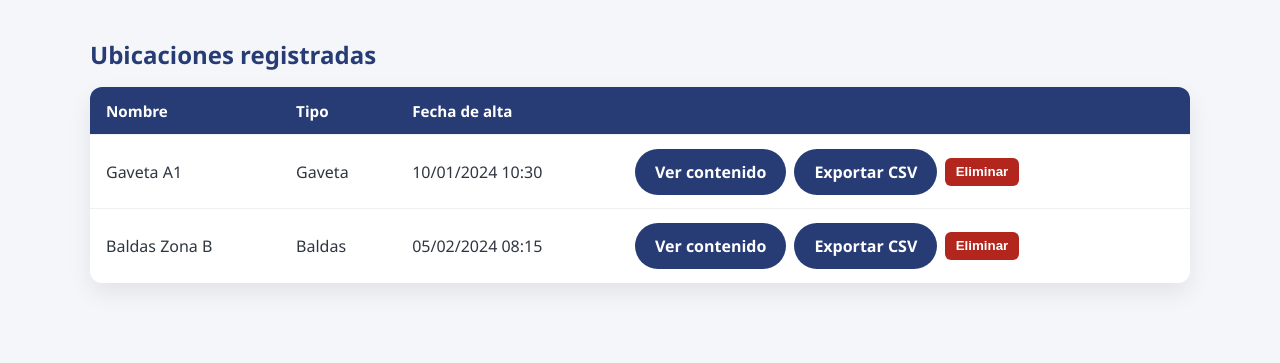
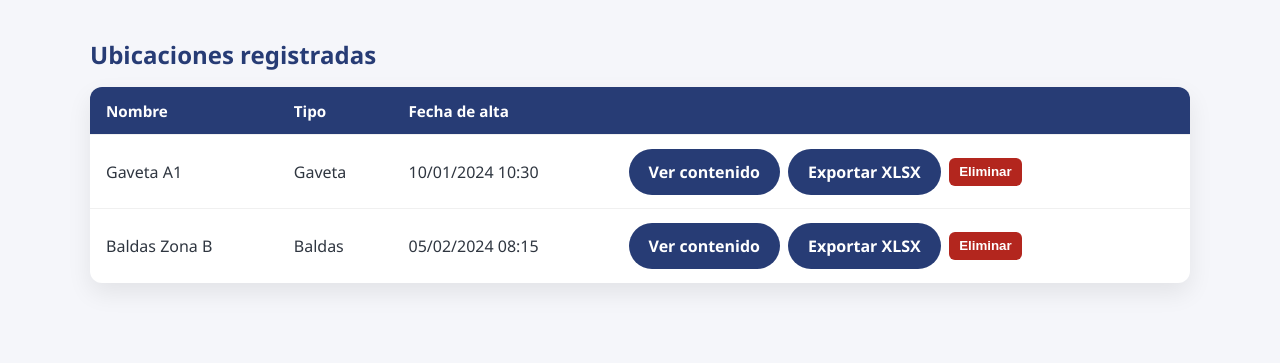
Before and after one commit to opticaelvalle-design/Gestion-de-inventario-EVO, a Flask app: page /crear-gavetas in a window 1280 px wide. Shown: the part 636-999 px from the top of the page. Run offline with Flask 3, Linux system fonts and the light colour scheme.

Commit message:
Exportar informes en formato XLSX

```diff
--- a/app.py
+++ b/app.py
@@ -1,5 +1,4 @@
 from datetime import datetime
-import csv
 import io
 import sqlite3
 from pathlib import Path
@@ -13,6 +12,7 @@ from flask import (
     send_file,
     url_for,
 )
+from openpyxl import Workbook
 
 DB_PATH = Path(__file__).with_name("inventario.db")
 
@@ -1057,17 +1057,16 @@ def crear_gavetas():
 
 @app.route("/crear-gavetas/exportar")
 def exportar_gavetas():
-    csv_buffer = io.StringIO()
-    writer = csv.writer(csv_buffer)
-    writer.writerow([
+    headers = [
         "Nombre",
         "Tipo",
         "Fecha de alta",
         "Unidades en inventario",
         "Unidades asignadas",
         "Unidades totales",
-    ])
-
+    ]
+
+    rows = []
     for ubicacion in storage_locations:
         unidades_inventario = sum(
             item["cantidad"] for item in inventory_items if item["ubicacion"].lower() == ubicacion["nombre"].lower()
@@ -1077,7 +1076,7 @@ def exportar_gavetas():
             for asignacion in gaveta_asignaciones.values()
             if asignacion["gaveta"]["nombre"].lower() == ubicacion["nombre"].lower()
         )
-        writer.writerow(
+        rows.append(
             [
                 ubicacion["nombre"],
                 ubicacion["tipo"],
@@ -1088,12 +1087,15 @@ def exportar_gavetas():
             ]
         )
 
-    output = io.BytesIO()
-    output.write(csv_buffer.getvalue().encode("utf-8"))
-    output.seek(0)
-    filename = f"gavetas_{datetime.now().strftime('%Y%m%d_%H%M%S')}.csv"
-
-    return send_file(output, mimetype="text/csv", as_attachment=True, download_name=filename)
+    output = _crear_excel(headers, rows, "Gavetas")
+    filename = f"gavetas_{datetime.now().strftime('%Y%m%d_%H%M%S')}.xlsx"
+
+    return send_file(
+        output,
+        mimetype="application/vnd.openxmlformats-officedocument.spreadsheetml.sheet",
+        as_attachment=True,
+        download_name=filename,
+    )
 
 
 @app.route("/crear-gavetas/<path:nombre>/exportar-csv")
@@ -1146,21 +1148,18 @@ def exportar_gaveta_csv(nombre: str):
         if not producto["descripcion"]:
             producto["descripcion"] = asignacion.get("descripcion", "")
 
-    csv_buffer = io.StringIO()
-    writer = csv.writer(csv_buffer)
-    writer.writerow(
-        [
-            "Código",
-            "Descripción",
-            "Unidades en inventario",
-            "Unidades asignadas",
-            "Total en gaveta",
-        ]
-    )
-
+    headers = [
+        "Código",
+        "Descripción",
+        "Unidades en inventario",
+        "Unidades asignadas",
+        "Total en gaveta",
+    ]
+
+    rows = []
     for producto in sorted(recuento_productos.values(), key=lambda item: item["codigo"].lower()):
         total = producto["inventario"] + producto["asignadas"]
-        writer.writerow(
+        rows.append(
             [
                 producto["codigo"],
                 producto["descripcion"],
@@ -1170,12 +1169,19 @@ def exportar_gaveta_csv(nombre: str):
             ]
         )
 
-    output = io.BytesIO()
-    output.write(csv_buffer.getvalue().encode("utf-8"))
-    output.seek(0)
-    filename = f"gaveta_{ubicacion['nombre'].replace(' ', '_')}_{datetime.now().strftime('%Y%m%d_%H%M%S')}.csv"
-
-    return send_file(output, mimetype="text/csv", as_attachment=True, download_name=filename)
+    output = _crear_excel(
+        headers,
+        rows,
+        f"Gaveta {_sanitize_sheet_name(ubicacion['nombre'])[:31] or 'Gaveta'}",
+    )
+    filename = f"gaveta_{ubicacion['nombre'].replace(' ', '_')}_{datetime.now().strftime('%Y%m%d_%H%M%S')}.xlsx"
+
+    return send_file(
+        output,
+        mimetype="application/vnd.openxmlformats-officedocument.spreadsheetml.sheet",
+        as_attachment=True,
+        download_name=filename,
+    )
 
 
 @app.route("/crear-gavetas/<path:nombre>/renombrar", methods=["POST"])
@@ -1820,21 +1826,19 @@ def subir_excel():
 
 @app.route("/subir-excel/plantilla")
 def descargar_plantilla_excel():
-    csv_buffer = io.StringIO()
-    writer = csv.writer(csv_buffer)
-    writer.writerow(["codigo", "nombre", "cantidad", "ubicacion"])
-    writer.writerow(["ABC123", "Tornillo M4", 25, "Gaveta A1"])
-    writer.writerow(["XYZ789", "Arandela 12mm", 40, "Baldas Zona B"])
-    writer.writerow(["LMN456", "Destornillador plano", 5, "Gaveta A1"])
-
-    output = io.BytesIO()
-    output.write(csv_buffer.getvalue().encode("utf-8"))
-    output.seek(0)
+    headers = ["codigo", "nombre", "cantidad", "ubicacion"]
+    rows = [
+        ["ABC123", "Tornillo M4", 25, "Gaveta A1"],
+        ["XYZ789", "Arandela 12mm", 40, "Baldas Zona B"],
+        ["LMN456", "Destornillador plano", 5, "Gaveta A1"],
+    ]
+
+    output = _crear_excel(headers, rows, "Plantilla carga")
     return send_file(
         output,
         as_attachment=True,
-        download_name="plantilla_carga_inventario.csv",
-        mimetype="text/csv",
+        download_name="plantilla_carga_inventario.xlsx",
+        mimetype="application/vnd.openxmlformats-officedocument.spreadsheetml.sheet",
     )
 
 
@@ -1851,22 +1855,44 @@ def exportar_informes():
 
 @app.route("/exportar-informes/descargar")
 def descargar_informe():
-    csv_buffer = io.StringIO()
-    writer = csv.writer(csv_buffer)
-    writer.writerow(["Código", "Nombre", "Cantidad", "Ubicación"])
-    for item in inventory_items:
-        writer.writerow([item["codigo"], item["nombre"], item["cantidad"], item["ubicacion"]])
-
-    output = io.BytesIO()
-    output.write(csv_buffer.getvalue().encode("utf-8"))
-    output.seek(0)
-    filename = f"informe_stock_{datetime.now().strftime('%Y%m%d_%H%M%S')}.csv"
+    headers = ["Código", "Nombre", "Cantidad", "Ubicación"]
+    rows = [
+        [item["codigo"], item["nombre"], item["cantidad"], item["ubicacion"]]
+        for item in inventory_items
+    ]
+
+    output = _crear_excel(headers, rows, "Informe stock")
+    filename = f"informe_stock_{datetime.now().strftime('%Y%m%d_%H%M%S')}.xlsx"
     return send_file(
         output,
-        mimetype="text/csv",
+        mimetype="application/vnd.openxmlformats-officedocument.spreadsheetml.sheet",
         as_attachment=True,
         download_name=filename,
     )
+
+
+def _crear_excel(headers: list[str], rows: list[list], sheet_name: str = "Hoja 1") -> io.BytesIO:
+    """Genera un archivo Excel en memoria a partir de cabeceras y filas."""
+
+    workbook = Workbook()
+    worksheet = workbook.active
+    worksheet.title = _sanitize_sheet_name(sheet_name)[:31] or "Hoja 1"
+
+    worksheet.append(headers)
+    for fila in rows:
+        worksheet.append(fila)
+
+    output = io.BytesIO()
+    workbook.save(output)
+    output.seek(0)
+    return output
+
+
+def _sanitize_sheet_name(name: str) -> str:
+    """Quita caracteres no válidos en nombres de pestaña de Excel."""
+
+    invalid_chars = "[]:*?/\\"
+    return "".join(char for char in name if char not in invalid_chars)
 
 
 @app.route("/buscar-articulos")
--- a/requirements.txt
+++ b/requirements.txt
@@ -1 +1,2 @@
 Flask==3.0.2
+openpyxl==3.1.2
--- a/templates/crear_gavetas.html
+++ b/templates/crear_gavetas.html
@@ -44,7 +44,7 @@
                     <td>
                         <div style="display: flex; gap: 0.5rem; align-items: center; flex-wrap: wrap;">
                             <a class="button-link" href="{{ url_for('gaveta_detalle', nombre=ubicacion.nombre) }}" style="display: inline-flex; align-items: center;">Ver contenido</a>
-                            <a class="button-link" href="{{ url_for('exportar_gaveta_csv', nombre=ubicacion.nombre) }}" style="display: inline-flex; align-items: center;">Exportar CSV</a>
+                            <a class="button-link" href="{{ url_for('exportar_gaveta_csv', nombre=ubicacion.nombre) }}" style="display: inline-flex; align-items: center;">Exportar XLSX</a>
                             <form method="post" action="{{ url_for('eliminar_gaveta', nombre=ubicacion.nombre) }}" onsubmit="return confirm('¿Seguro que quieres eliminar esta gaveta?');" style="display: inline-flex; align-items: center;">
                                 <button type="submit" class="button-link" style="background-color: #b3261e; color: white; border: none; padding: 0.4rem 0.65rem; border-radius: 6px; cursor: pointer;">Eliminar</button>
                             </form>
--- a/templates/exportar_informes.html
+++ b/templates/exportar_informes.html
@@ -14,6 +14,6 @@
     </div>
 </div>
 <p>
-    <a class="button-link" href="{{ url_for('descargar_informe') }}">Descargar informe en CSV</a>
+    <a class="button-link" href="{{ url_for('descargar_informe') }}">Descargar informe en XLSX</a>
 </p>
 {% endblock %}
--- a/templates/index.html
+++ b/templates/index.html
@@ -12,11 +12,11 @@
     </a>
     <a class="card" href="{{ url_for('subir_excel') }}">
         <h2>Subir Excel</h2>
-        <p>Importa movimientos o cargas masivas desde tus hojas de cálculo en formato Excel o CSV.</p>
+        <p>Importa movimientos o cargas masivas desde tus hojas de cálculo en formato Excel.</p>
     </a>
     <a class="card" href="{{ url_for('exportar_informes') }}">
         <h2>Exportar informes</h2>
-        <p>Genera informes en formato CSV con el estado actual del stock y compártelos con tu equipo.</p>
+        <p>Genera informes en formato XLSX con el estado actual del stock y compártelos con tu equipo.</p>
     </a>
     <a class="card" href="{{ url_for('buscar_articulos') }}">
         <h2>Buscar artículos</h2>
```
